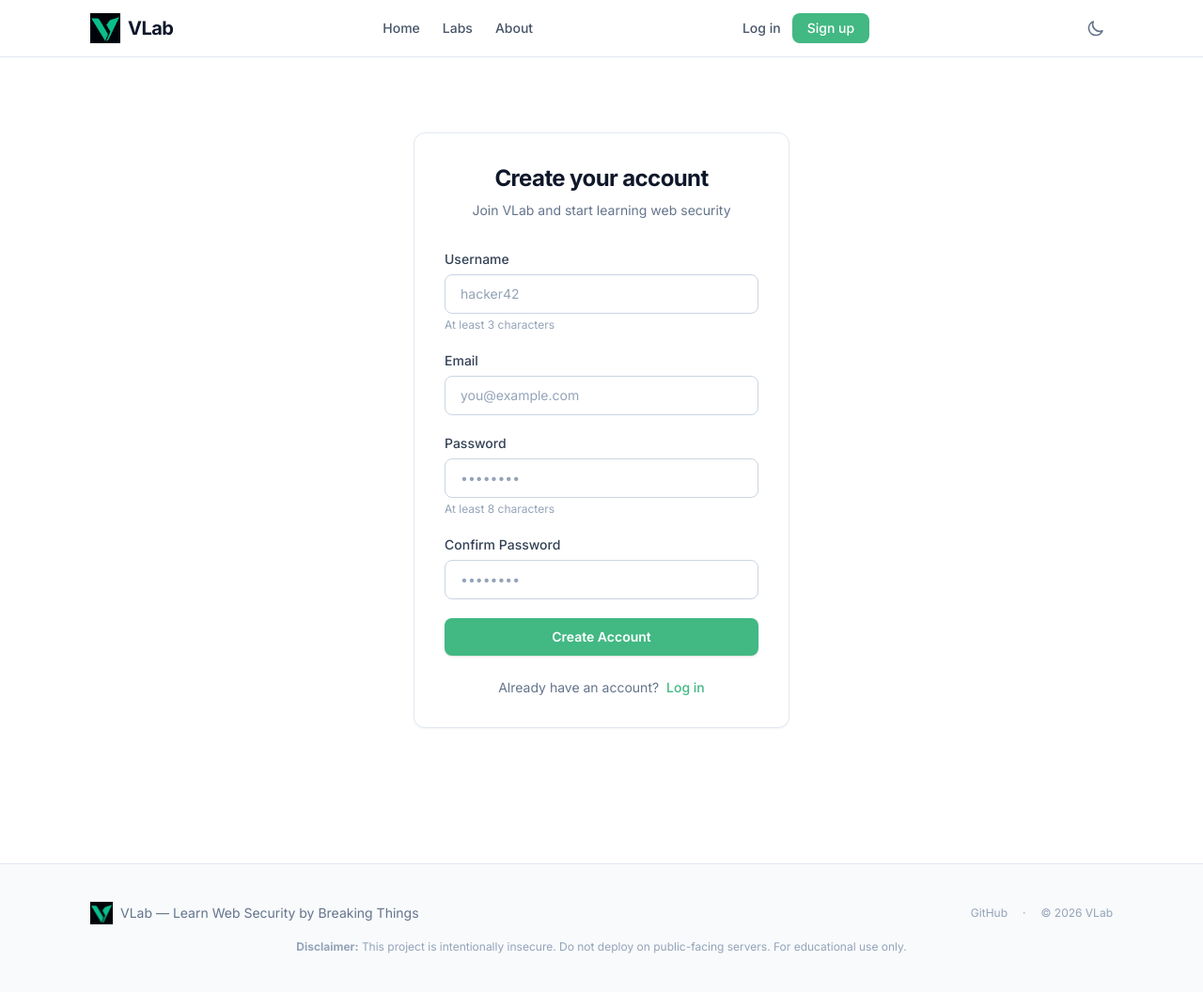
After one commit to blueorionn/vlab, a Flask app: page /auth/signup in a window 1280 px wide. The commit adds this page. Shown: the whole page at 94% size. Run offline with Flask 3, Linux system fonts and the light colour scheme; style sheets or scripts are compiled from the project's sources.

Commit message:
feat: added login and singup feature

```diff
--- a/requirements.txt
+++ b/requirements.txt
@@ -9,4 +9,5 @@ python-dotenv==1.2.2
 Werkzeug==3.1.8
 pymongo==4.14.1
 PyMySQL==1.1.2
+psycopg2-binary==2.9.10
 SQLAlchemy==2.0.45
--- /dev/null
+++ b/vlab/auth/views.py
@@ -0,0 +1,130 @@
+"""Authentication routes — signup, login, logout."""
+
+from flask import (
+    flash,
+    redirect,
+    render_template,
+    request,
+    session,
+    url_for,
+)
+
+from vlab.database import get_db
+
+from . import blueprint
+from .models import User
+
+
+@blueprint.route("/signup", methods=["GET", "POST"])
+def signup():
+    """Register a new user account."""
+    if request.method == "POST":
+        username = (request.form.get("username") or "").strip()
+        email = (request.form.get("email") or "").strip().lower()
+        password = request.form.get("password") or ""
+        confirm = request.form.get("confirm_password") or ""
+
+        errors = []
+
+        if not username or len(username) < 3:
+            errors.append("Username must be at least 3 characters.")
+        if not email or "@" not in email:
+            errors.append("Please provide a valid email address.")
+        if len(password) < 8:
+            errors.append("Password must be at least 8 characters.")
+        if password != confirm:
+            errors.append("Passwords do not match.")
+
+        # Check for existing username / email.
+        if not errors:
+            if User.find_by_username(username):
+                errors.append("Username is already taken.")
+            if User.find_by_email(email):
+                errors.append("Email is already registered.")
+
+        if errors:
+            for error in errors:
+                flash(error, "error")
+            return (
+                render_template("auth/signup.html"),
+                400,
+            )
+
+        # Create the user.
+        db = next(get_db())
+        try:
+            user = User(username=username, email=email)
+            user.set_password(password)
+            db.add(user)
+            db.commit()
+            flash("Account created! Please log in.", "success")
+            return redirect(url_for("auth.login"))
+        except Exception as exc:
+            db.rollback()
+            flash(f"Could not create account: {exc}", "error")
+            return render_template("auth/signup.html"), 500
+        finally:
+            db.close()
+
+    return render_template("auth/signup.html")
+
+
+@blueprint.route("/login", methods=["GET", "POST"])
+def login():
+    """Authenticate an existing user."""
+    if request.method == "POST":
+        login_id = (request.form.get("login") or "").strip()
+        password = request.form.get("password") or ""
+
+        if not login_id or not password:
+            flash("Please provide both login (email or username) and password.", "error")
+            return render_template("auth/login.html"), 400
+
+        # Accept email *or* username.
+        user = User.find_by_email(login_id.lower())
+        if user is None:
+            user = User.find_by_username(login_id)
+
+        if user is None or not user.check_password(password):
+            flash("Invalid login credentials.", "error")
+            return render_template("auth/login.html"), 401
+
+        # Store user identity in the session.
+        session.clear()
+        session["user_id"] = user.id
+        session["username"] = user.username
+        flash(f"Welcome back, {user.username}!", "success")
+        return redirect(url_for("core.index"))
+
+    return render_template("auth/login.html")
+
+
+@blueprint.route("/logout")
+def logout():
+    """Clear the session and redirect home."""
+    session.clear()
+    flash("You have been logged out.", "info")
+    return redirect(url_for("core.index"))
+
+
+# ---------------------------------------------------------------------------
+# Helpers accessible from other blueprints
+# ---------------------------------------------------------------------------
+
+
+def current_user() -> User | None:
+    """Return the currently logged-in ``User``, or ``None``."""
+    user_id = session.get("user_id")
+    if user_id is None:
+        return None
+    db = next(get_db())
+    try:
+        return db.query(User).get(user_id)
+    finally:
+        db.close()
+
+
+@blueprint.app_context_processor
+def inject_current_user():
+    """Make ``current_user`` available in all templates."""
+    return {"current_user": current_user()}
--- a/vlab/settings.py
+++ b/vlab/settings.py
@@ -19,7 +19,7 @@ class Config:
     # Single-URI strings so the database layer owns parsing.
     DATABASE_URI = os.getenv(
         "DATABASE_URI",
-        "mysql+pymysql://vlab:vlab@localhost:3306/vlab",
+        "postgresql+psycopg2://vlab:vlab@localhost:5432/vlab",
     )
     MONGODB_URI = os.getenv(
         "MONGODB_URI",
--- /dev/null
+++ b/vlab/templates/auth/signup.html
@@ -0,0 +1,141 @@
+{% extends "layout.html" %}
+
+{% block title %}Sign Up — VLab{% endblock title %}
+
+{% block content %}
+
+<section class="mx-auto max-w-md px-4 py-20 sm:px-6">
+  <div class="rounded-xl border border-slate-200 bg-white p-8 shadow-sm dark:border-slate-800 dark:bg-slate-900">
+    <!-- Header -->
+    <div class="mb-8 text-center">
+      <h1 class="text-2xl font-bold tracking-tight text-slate-900 dark:text-white">
+        Create your account
+      </h1>
+      <p class="mt-2 text-sm text-slate-500 dark:text-slate-400">
+        Join VLab and start learning web security
+      </p>
+    </div>
+
+    <!-- Flash Messages -->
+    {% with messages = get_flashed_messages(with_categories=true) %}
+      {% if messages %}
+        <div class="mb-6 space-y-2">
+          {% for category, message in messages %}
+            {% set bg = {
+              "error": "bg-red-50 border-red-200 text-red-700 dark:bg-red-950/30 dark:border-red-800 dark:text-red-400",
+              "success": "bg-emerald-50 border-emerald-200 text-emerald-700 dark:bg-emerald-950/30 dark:border-emerald-800 dark:text-emerald-400",
+              "info": "bg-blue-50 border-blue-200 text-blue-700 dark:bg-blue-950/30 dark:border-blue-800 dark:text-blue-400",
+            } %}
+            <div class="rounded-lg border px-4 py-3 text-sm {{ bg.get(category, bg['info']) }}" role="alert">
+              {{ message }}
+            </div>
+          {% endfor %}
+        </div>
+      {% endif %}
+    {% endwith %}
+
+    <!-- Form -->
+    <form method="post" novalidate class="space-y-5">
+      <div>
+        <label
+          for="username"
+          class="mb-1.5 block text-sm font-medium text-slate-700 dark:text-slate-300"
+        >
+          Username
+        </label>
+        <input
+          type="text"
+          id="username"
+          name="username"
+          autocomplete="username"
+          required
+          minlength="3"
+          placeholder="hacker42"
+          class="w-full rounded-lg border border-slate-300 bg-white px-4 py-2.5 text-sm text-slate-900 placeholder-slate-400 transition-colors focus:border-[var(--clr-bs-green)] focus:outline-none focus:ring-2 focus:ring-[var(--clr-bs-green)]/20 dark:border-slate-700 dark:bg-slate-800 dark:text-white dark:placeholder-slate-500"
+        />
+        <p class="mt-1 text-xs text-slate-400 dark:text-slate-500">
+          At least 3 characters
+        </p>
+      </div>
+
+      <div>
+        <label
+          for="email"
+          class="mb-1.5 block text-sm font-medium text-slate-700 dark:text-slate-300"
+        >
+          Email
+        </label>
+        <input
+          type="email"
+          id="email"
+          name="email"
+          autocomplete="email"
+          required
+          placeholder="you@example.com"
+          class="w-full rounded-lg border border-slate-300 bg-white px-4 py-2.5 text-sm text-slate-900 placeholder-slate-400 transition-colors focus:border-[var(--clr-bs-green)] focus:outline-none focus:ring-2 focus:ring-[var(--clr-bs-green)]/20 dark:border-slate-700 dark:bg-slate-800 dark:text-white dark:placeholder-slate-500"
+        />
+      </div>
+
+      <div>
+        <label
+          for="password"
+          class="mb-1.5 block text-sm font-medium text-slate-700 dark:text-slate-300"
+        >
+          Password
+        </label>
+        <input
+          type="password"
+          id="password"
+          name="password"
+          autocomplete="new-password"
+          required
+          minlength="8"
+          placeholder="••••••••"
+          class="w-full rounded-lg border border-slate-300 bg-white px-4 py-2.5 text-sm text-slate-900 placeholder-slate-400 transition-colors focus:border-[var(--clr-bs-green)] focus:outline-none focus:ring-2 focus:ring-[var(--clr-bs-green)]/20 dark:border-slate-700 dark:bg-slate-800 dark:text-white dark:placeholder-slate-500"
+        />
+        <p class="mt-1 text-xs text-slate-400 dark:text-slate-500">
+          At least 8 characters
+        </p>
+      </div>
+
+      <div>
+        <label
+          for="confirm_password"
+          class="mb-1.5 block text-sm font-medium text-slate-700 dark:text-slate-300"
+        >
+          Confirm Password
+        </label>
+        <input
+          type="password"
+          id="confirm_password"
+          name="confirm_password"
+          autocomplete="new-password"
+          required
+          minlength="8"
+          placeholder="••••••••"
+          class="w-full rounded-lg border border-slate-300 bg-white px-4 py-2.5 text-sm text-slate-900 placeholder-slate-400 transition-colors focus:border-[var(--clr-bs-green)] focus:outline-none focus:ring-2 focus:ring-[var(--clr-bs-green)]/20 dark:border-slate-700 dark:bg-slate-800 dark:text-white dark:placeholder-slate-500"
+        />
+      </div>
+
+      <button
+        type="submit"
+        class="w-full rounded-lg bg-[var(--clr-bs-green)] px-4 py-2.5 text-sm font-semibold text-white shadow transition-colors hover:bg-[var(--clr-bs-green)]/90 focus:outline-none focus:ring-2 focus:ring-[var(--clr-bs-green)]/50"
+      >
+        Create Account
+      </button>
+    </form>
+
+    <!-- Footer link -->
+    <p class="mt-6 text-center text-sm text-slate-500 dark:text-slate-400">
+      Already have an account?
+      <a
+        href="{{ url_for('auth.login') }}"
+        class="ml-1 font-medium text-[var(--clr-bs-green)] hover:underline"
+      >
+        Log in
+      </a>
+    </p>
+  </div>
+</section>
+
+{% endblock content %}
--- a/vlab/templates/layout.html
+++ b/vlab/templates/layout.html
@@ -86,6 +86,34 @@
             </a>
           </li>
         </ul>
+
+        <!-- Auth Links -->
+        <div class="hidden items-center gap-3 sm:flex">
+          {% if current_user %}
+            <span class="text-sm text-slate-500 dark:text-slate-400">
+              {{ current_user.username }}
+            </span>
+            <a
+              href="{{ url_for('auth.logout') }}"
+              class="rounded-md border border-slate-300 px-3 py-1.5 text-sm font-medium text-slate-600 transition-colors hover:border-red-300 hover:text-red-600 dark:border-slate-700 dark:text-slate-400 dark:hover:border-red-700 dark:hover:text-red-400"
+            >
+              Log out
+            </a>
+          {% else %}
+            <a
+              href="{{ url_for('auth.login') }}"
+              class="text-sm font-medium text-slate-600 transition-colors hover:text-[var(--clr-bs-green)] dark:text-slate-400 dark:hover:text-[var(--clr-bs-green)]"
+            >
+              Log in
+            </a>
+            <a
+              href="{{ url_for('auth.signup') }}"
+              class="rounded-lg bg-[var(--clr-bs-green)] px-4 py-1.5 text-sm font-medium text-white transition-colors hover:bg-[var(--clr-bs-green)]/90"
+            >
+              Sign up
+            </a>
+          {% endif %}
+        </div>
 
         <!-- Dark Mode Toggle (placeholder) -->
         <button
```
Also changed, not shown: vlab/__init__.py (+7 -1 lines), vlab/auth/__init__.py (added, +8 -0 lines), vlab/auth/models.py (added, +78 -0 lines), vlab/templates/auth/login.html (added, +96 -0 lines).
